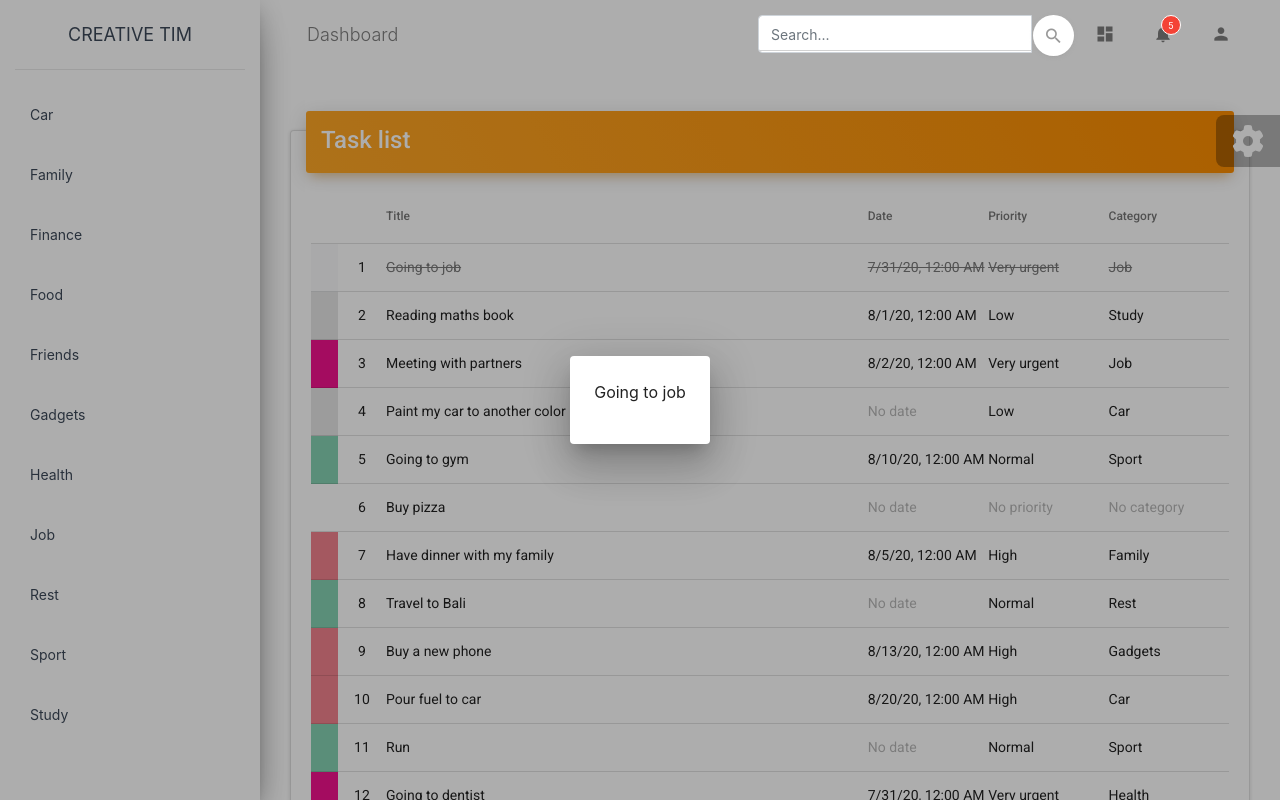
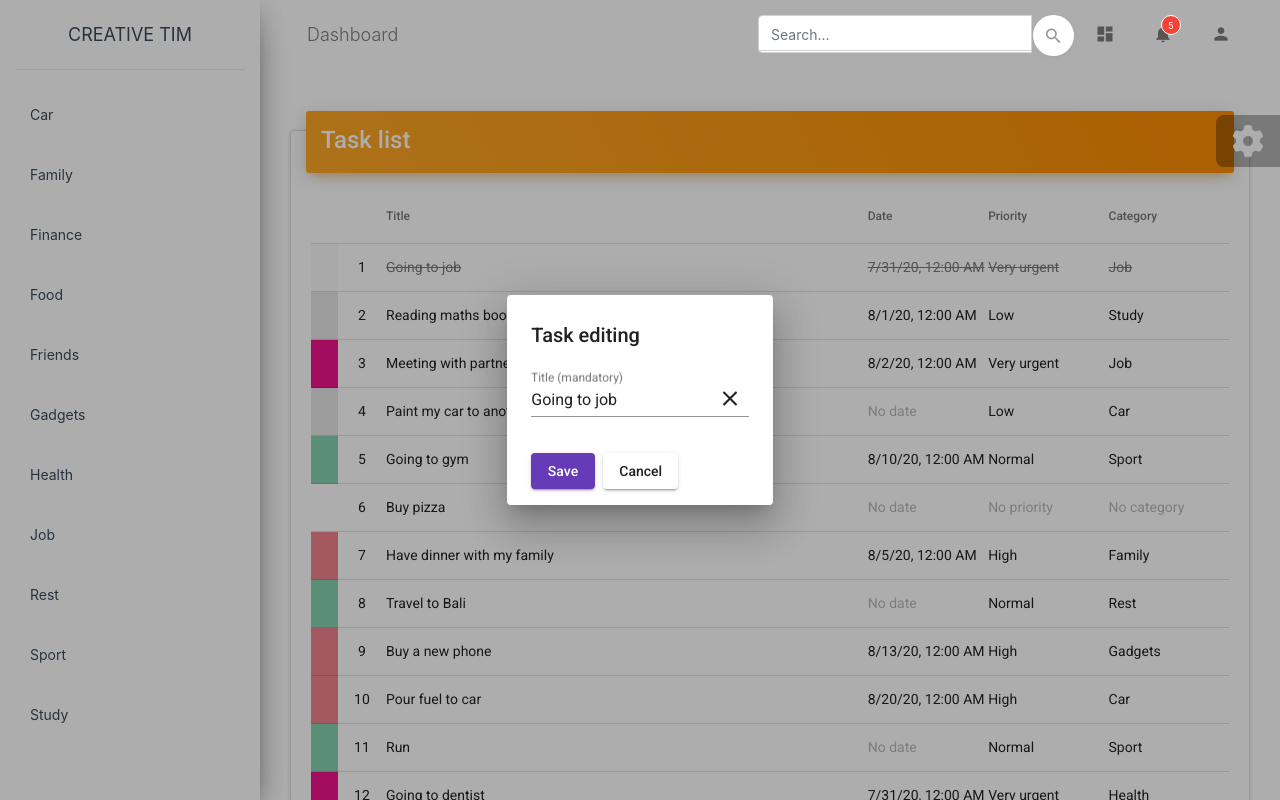
Before and after one commit to Jakhongir1117/Todo, an Angular app: page / in a window 1280 px wide. Both pictures are taken after a click on the element "Going to job". Built offline with nearby package versions, Linux system fonts and the light colour scheme.

Commit message:
14th step

```diff
--- a/src/app/app.component.ts
+++ b/src/app/app.component.ts
@@ -34,7 +34,8 @@ export class AppComponent implements OnInit {
 
     this.selectedCategory = category;
 
-    this.dataHandler.searchTasks(this.selectedCategory,
+    this.dataHandler.searchTasks(
+      this.selectedCategory,
       null,
       null,
       null
@@ -45,7 +46,19 @@ export class AppComponent implements OnInit {
 
     onUpdateTask(task: Task) {
 
-    console.log(task);
+        this.dataHandler.updateTask(task).subscribe( () => {
+
+          this.dataHandler.searchTasks(
+            this.selectedCategory,
+            null,
+            null,
+            null
+          ).subscribe( tasks => {
+            this.tasks = tasks;
+          });
+
+        });
+
 
   }
 
--- a/src/app/data/dao/impl/TaskDAOArray.ts
+++ b/src/app/data/dao/impl/TaskDAOArray.ts
@@ -39,8 +39,12 @@ export class TaskDAOArray implements TaskDAO {
     return undefined;
   }
 
-  update(T): Observable<Task> {
-    return undefined;
+  update(task: Task): Observable<Task> {
+
+    const taskTmp = TestData.tasks.find( t => t.id === task.id);
+    TestData.tasks.splice(TestData.tasks.indexOf(taskTmp), 1, task);
+
+    return of(task);
   }
 
   search(category: Category, searchText: string, status: boolean, priority: Priority): Observable<Task[]> {
--- a/src/app/dialog/edit-task-dialog/edit-task-dialog.component.html
+++ b/src/app/dialog/edit-task-dialog/edit-task-dialog.component.html
@@ -1 +1,48 @@
-<p>{{task.title}}</p>
+<!-- editing/adding tasks  -->
+
+<mat-dialog-content>
+  <p mat-dialog-title>{{dialogTitle}}</p>
+
+
+  <!-- tasks title  -->
+  <mat-form-field>
+    <mat-label>Title (mandatory)</mat-label>
+    <input
+      #inputTitle
+      matInput
+
+      [(ngModel)]="tmpTitle"
+      (keydown.enter)="onConfirm()">
+
+    <button
+              *ngIf="tmpTitle.trim().length > 0"
+
+              mat-button matSuffix mat-icon-button aria-label="Clear"
+
+              (click)="tmpTitle= ''" class="size25">
+
+      <mat-icon>clear</mat-icon>
+    </button>
+
+  </mat-form-field>
+
+
+</mat-dialog-content>
+
+
+
+<!-- action buttons  -->
+<mat-dialog-actions>
+
+  <button
+          mat-raised-button color="primary"
+          (click)="onConfirm()"
+          [disabled]="inputTitle.value.trim().length==0">
+    Save
+  </button>
+
+
+  <button mat-raised-button (click)="onCancel()">Cancel</button>
+
+
+</mat-dialog-actions>
--- a/src/app/dialog/edit-task-dialog/edit-task-dialog.component.ts
+++ b/src/app/dialog/edit-task-dialog/edit-task-dialog.component.ts
@@ -13,20 +13,41 @@ export class EditTaskDialogComponent implements OnInit {
   constructor(
     private dialogRef: MatDialogRef<EditTaskDialogComponent>,
     @Inject(MAT_DIALOG_DATA) private data: [Task, string],
-    private dataHandler: DataHandlerService,
-    private dialog: MatDialog,
+    //private dataHandler: DataHandlerService,
+    //private dialog: MatDialog,
 
   ) {
   }
 
-  private dialogTitle: string;
-  private task: Task;
+    dialogTitle: string;
+    private task: Task;
 
-  ngOnInit(): void {
+
+    tmpTitle: string;
+
+
+    ngOnInit(): void {
     this.task = this.data[0];
     this.dialogTitle = this.data[1];
 
+    this.tmpTitle = this.task.title;
 
   }
 
+
+    onConfirm(): void {
+
+    this.task.title = this.tmpTitle;
+
+    this.dialogRef.close(this.task);
+
+  }
+
+    onCancel(): void {
+    this.dialogRef.close(null);
+  }
+
+
+
+
 }
--- a/src/app/service/data-handler.service.ts
+++ b/src/app/service/data-handler.service.ts
@@ -27,6 +27,10 @@ export class DataHandlerService {
     return this.categoryDaoArray.getAll();
   }
 
+  updateTask(task: Task): Observable<Task> {
+    return this.taskDaoArray.update(task);
+  }
+
   // search tasks by parameters
   searchTasks(category: Category, searchText: string, status: boolean, priority: Priority): Observable<Task[]> {
     return this.taskDaoArray.search(category, searchText, status, priority);
--- a/src/app/views/tasks/tasks.component.ts
+++ b/src/app/views/tasks/tasks.component.ts
@@ -121,6 +121,11 @@ export class TasksComponent implements OnInit {
     dialogRef.afterClosed().subscribe( result => {
         // processing of results
 
+        if (result as Task) {
+          this.updateTask.emit(task);
+          return;
+        }
+
     });
 
 
--- a/src/styles.css
+++ b/src/styles.css
@@ -13,3 +13,7 @@
 .pointer {
   cursor: pointer;
 }
+
+.size25 {
+  font-size: 25px !important;
+}
```
Also changed, not shown: src/app/app.module.ts (+13 -2 lines).
